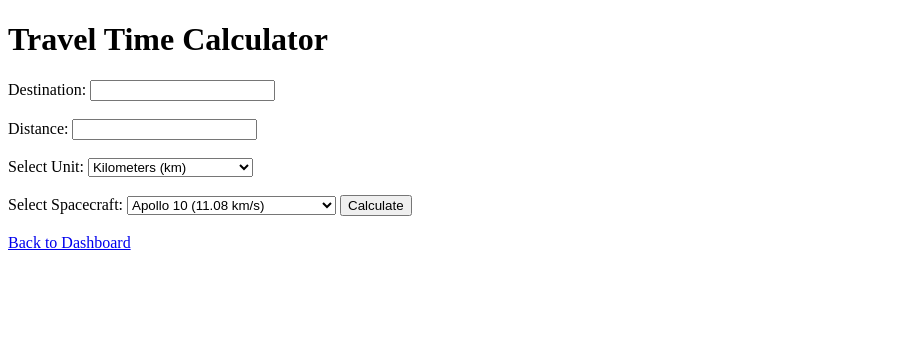
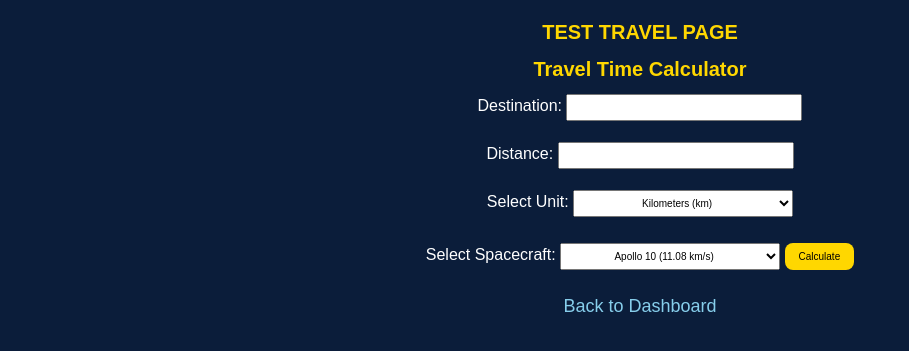
Before and after one commit to bob1022/web_app, a Flask app: page /travel_time in a window 1280 px wide. Shown: the top 351 px of the page, without its empty margins (0-909 px from the left). Run offline with Flask 3, Linux system fonts and the light colour scheme.

Commit message:
Styled and polished Travel Time Calculator UI

```diff
--- /dev/null
+++ b/static/main.css
@@ -0,0 +1,65 @@
+body {
+    font-family: Arial, sans-serif;
+    background-color: #0b1d3a;
+    color: white;
+    text-align: center;
+    margin: 0;
+    padding: 8px;
+}
+
+h1 {
+    color: #ffd700;
+    font-size: 20px;
+    margin-bottom: 10px;
+}
+
+h2 {
+    color: #87ceeb;
+    margin-top: 30px;
+}
+
+form {
+    margin: 8px 0;
+}
+
+input, select {
+    padding: 6px;
+    font-size: 10px;
+    margin-top: 3px;
+    width: 220px;
+    text-align: center;
+}
+
+button {
+    background-color: #ffd700;
+    color: black;
+    font-size: 10px;
+    padding: 8px 14px;
+    border: none;
+    cursor: pointer;
+    margin-top: 8px;
+    border-radius: 8px;
+}
+
+button:hover {
+    background-color: #ffcc00;
+}
+
+a {
+    color: #87ceeb;
+    font-size: 18px;
+    text-decoration: none;
+}
+
+a:hover {
+    text-decoration: underline;
+}
+
+.result-box {
+    border: 2px solid #ffd700;
+    padding: 12px;
+    margin: 15px auto;
+    width: 60%;
+    background-color: rgba(255, 255, 255, 0.1);
+    border-radius: 12px;
+}
--- a/templates/travel_time.html
+++ b/templates/travel_time.html
@@ -2,9 +2,10 @@
 <html>
 <head>
     <title>Travel Time Calculator</title>
+  <link rel="stylesheet" href="{{ url_for('static', filename='main.css') }}?v=3">
 </head>
 <body>
-
+    <h1>TEST TRAVEL PAGE</h1>
     <h1>Travel Time Calculator</h1>
 
    <form method="post">
@@ -42,11 +43,19 @@
     {% endif %}
 
     {% if time %}
-    <h2>Travel Time to:</h2>
-    <p style="font-size: 32px; font-weight: bold;">{{ destination }}</p>
-    <p>Days: {{ days }}</p>
-    <p>Years: {{ years }}</p>
-{% endif %}
+    <div class="result-box">
+
+        <h2>Travel Time to:</h2>
+
+        <p style="font-size: 32px; font-weight: bold;">
+        {{ destination }}
+        </p>
+
+        <p>Days: {{ days }}</p>
+        <p>Years: {{ years }}</p>
+
+    </div>
+    {% endif %}
 
     <br>
     <a href="/">Back to Dashboard</a>
```
